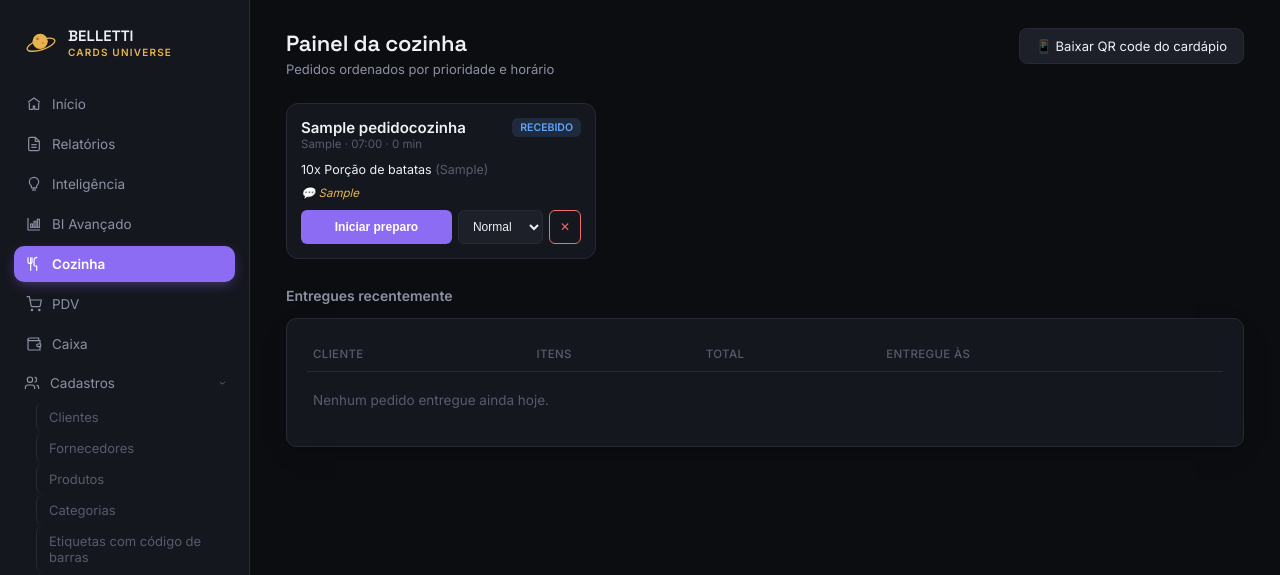
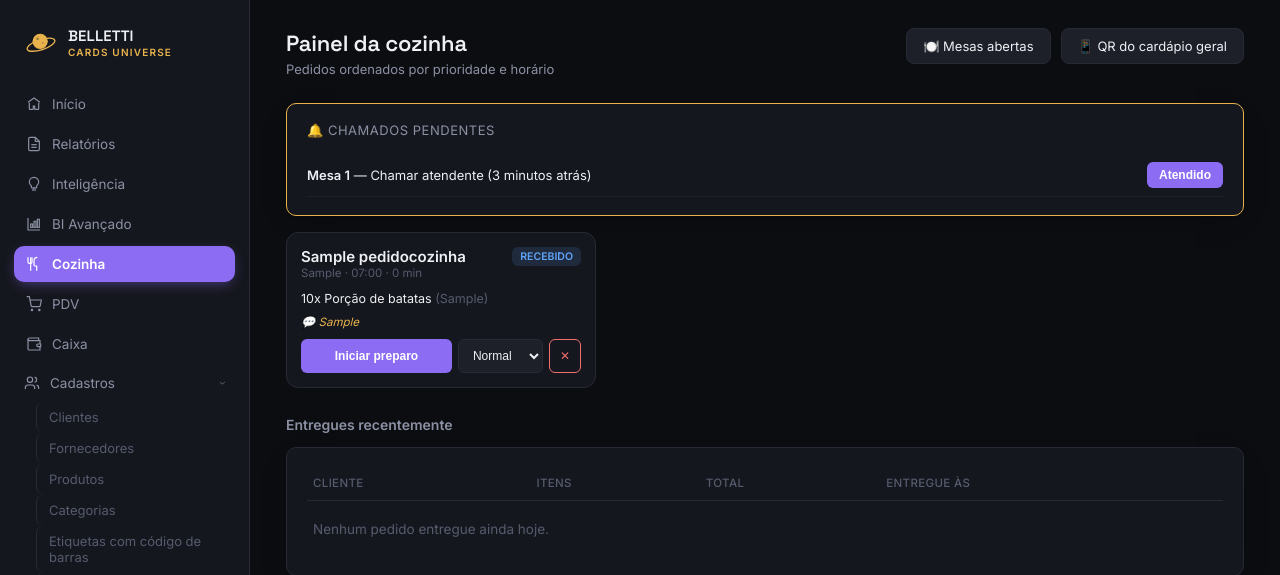
Before and after one commit to CaioBelletti/SAS-Belletti, a Django app: page /cozinha/painel/ in a window 1280 px wide. Shown: the top 575 px of the page. Run offline with Django 5.2, Linux system fonts and the light colour scheme; a user stored in the database is signed in; data comes from the database, SQL or seed files in the repository; both versions use the stored data as it was after the commit; tables that the repository leaves empty hold one stand-in row (values such as "Sample post").

Commit message:
Implementa cardápio digital por QR Code

```diff
--- a/core/urls.py
+++ b/core/urls.py
@@ -32,6 +32,9 @@ urlpatterns = [
     path('cardapio/', cozinha_views.cardapio_publico, name='cardapio_publico'),
     path('cardapio/pedido/', cozinha_views.fazer_pedido, name='fazer_pedido'),
     path('cardapio/acompanhar/<str:codigo>/', cozinha_views.acompanhar_pedido, name='acompanhar_pedido'),
+    path('cardapio/m/<uuid:token>/', cozinha_views.confirmar_mesa, name='confirmar_mesa'),
+    path('cardapio/m/<uuid:token>/cardapio/', cozinha_views.cardapio_mesa, name='cardapio_mesa'),
+    path('cardapio/m/<uuid:token>/chamar/', cozinha_views.chamar_atendente, name='chamar_atendente'),
     path('sw.js', sw_view, name='sw'),
     # Ao acessar a raiz do site, manda direto pro dashboard.
     path('', RedirectView.as_view(url='relatorios/', permanent=False)),
--- a/cozinha/urls.py
+++ b/cozinha/urls.py
@@ -9,5 +9,9 @@ urlpatterns = [
     path("painel/<int:pedido_id>/avancar/", views.avancar_pedido, name="avancar"),
     path("painel/<int:pedido_id>/prioridade/", views.mudar_prioridade, name="prioridade"),
     path("painel/<int:pedido_id>/cancelar/", views.cancelar_pedido, name="cancelar"),
+    path("painel/chamado/<int:chamado_id>/atender/", views.atender_chamado, name="atender_chamado"),
+    path("mesas-abertas/", views.mesas_abertas, name="mesas_abertas"),
     path("qrcode/", views.qrcode_cardapio, name="qrcode"),
+    path("qrcode/mesa/<int:mesa_id>/", views.qrcode_mesa, name="qrcode_mesa"),
+    path("qrcode/todas-mesas/", views.qrcodes_todas_mesas_pdf, name="qrcodes_todas_mesas"),
 ]
--- a/cozinha/views.py
+++ b/cozinha/views.py
@@ -1,22 +1,54 @@
 import json
 from decimal import Decimal
 
+from django.contrib import messages
 from django.contrib.auth.decorators import login_required
-from django.http import JsonResponse
-from django.shortcuts import get_object_or_404, render
+from django.core.cache import cache
+from django.http import HttpResponse, JsonResponse
+from django.shortcuts import get_object_or_404, redirect, render
+from django.utils import timezone
 from django.views.decorators.http import require_POST
 
-from .models import CategoriaPrato, ItemPedidoCozinha, PedidoCozinha, Prato
+from .models import (
+    CategoriaPrato, ChamadoAtendente, Comanda, ItemPedidoCozinha, Mesa, PedidoCozinha, Prato,
+)
+
+
+def _get_ip(request):
+    forwarded = request.META.get("HTTP_X_FORWARDED_FOR")
+    if forwarded:
+        return forwarded.split(",")[0].strip()
+    return request.META.get("REMOTE_ADDR", "")
+
+
+def _contexto_cardapio(mesa=None):
+    categorias = CategoriaPrato.objects.prefetch_related("pratos").all()
+    pratos_sem_categoria = Prato.objects.filter(categoria__isnull=True, disponivel=True)
+    return {"categorias": categorias, "pratos_sem_categoria": pratos_sem_categoria, "mesa": mesa}
 
 
 def cardapio_publico(request):
-    """Tela sem login, pensada pra ser acessada via QR code na mesa/balcão."""
-    categorias = CategoriaPrato.objects.prefetch_related("pratos").all()
-    pratos_sem_categoria = Prato.objects.filter(categoria__isnull=True, disponivel=True)
-    return render(request, "cozinha/cardapio.html", {
-        "categorias": categorias,
-        "pratos_sem_categoria": pratos_sem_categoria,
-    })
+    """Tela sem login pro cardápio genérico (balcão/retirada) — sem mesa vinculada."""
+    return render(request, "cozinha/cardapio.html", _contexto_cardapio())
+
+
+def confirmar_mesa(request, token):
+    """
+    Primeira tela ao ler o QR code de uma mesa: 'Você está na Mesa
+    07?' — evita pedido feito por engano com QR antigo/foto salva.
+    """
+    mesa = get_object_or_404(Mesa, token_publico=token)
+    if not mesa.ativa:
+        return render(request, "cozinha/mesa_inativa.html", {"mesa": mesa})
+    return render(request, "cozinha/confirmar_mesa.html", {"mesa": mesa})
+
+
+def cardapio_mesa(request, token):
+    """Cardápio já vinculado a uma mesa específica (depois da confirmação)."""
+    mesa = get_object_or_404(Mesa, token_publico=token)
+    if not mesa.ativa:
+        return render(request, "cozinha/mesa_inativa.html", {"mesa": mesa})
+    return render(request, "cozinha/cardapio.html", _contexto_cardapio(mesa=mesa))
 
 
 @require_POST
@@ -35,10 +67,32 @@ def fazer_pedido(request):
     if not nome:
         return JsonResponse({"ok": False, "erro": "Informe seu nome pra chamarmos quando ficar pronto."}, status=400)
 
+    # Proteção simples contra pedido duplicado (clique duplo/rede lenta):
+    # a mesma mesa (ou o mesmo IP, se for balcão) não pode mandar dois
+    # pedidos em menos de 5 segundos.
+    ip = _get_ip(request)
+    mesa_token = dados.get("mesa_token")
+    chave_throttle = f"cozinha_pedido_throttle:{mesa_token or ip}"
+    if cache.get(chave_throttle):
+        return JsonResponse({"ok": False, "erro": "Pedido já enviado — aguarde um instante antes de mandar outro."}, status=429)
+    cache.set(chave_throttle, True, 5)
+
+    mesa = None
+    comanda = None
+    if mesa_token:
+        mesa = Mesa.objects.filter(token_publico=mesa_token, ativa=True).first()
+        if not mesa:
+            return JsonResponse({"ok": False, "erro": "Essa mesa não está mais disponível."}, status=400)
+        comanda = mesa.comanda_aberta
+        if not comanda:
+            comanda = Comanda.objects.create(mesa=mesa)
+
     pedido = PedidoCozinha.objects.create(
         nome_para_chamar=nome,
-        mesa_ou_local=(dados.get("mesa_ou_local") or "").strip(),
+        mesa_ou_local=(dados.get("mesa_ou_local") or "").strip() or (str(mesa) if mesa else ""),
         observacoes=(dados.get("observacoes") or "").strip(),
+        mesa=mesa, comanda=comanda,
+        ip=ip, dispositivo=request.META.get("HTTP_USER_AGENT", "")[:255],
     )
 
     for item in itens:
@@ -57,6 +111,16 @@ def fazer_pedido(request):
         return JsonResponse({"ok": False, "erro": "Nenhum item válido no pedido."}, status=400)
 
     return JsonResponse({"ok": True, "pedido_id": pedido.id, "codigo": pedido.codigo_acompanhamento})
+
+
+@require_POST
+def chamar_atendente(request, token):
+    mesa = get_object_or_404(Mesa, token_publico=token)
+    tipo = request.POST.get("tipo", "atendente")
+    if tipo not in dict(ChamadoAtendente.TIPO_CHOICES):
+        tipo = "atendente"
+    ChamadoAtendente.objects.create(mesa=mesa, tipo=tipo)
+    return JsonResponse({"ok": True})
 
 
 def acompanhar_pedido(request, codigo):
@@ -78,9 +142,11 @@ def painel_cozinha(request):
         .prefetch_related("itens__prato")
         .order_by("-entregue_em")[:15]
     )
+    chamados_pendentes = ChamadoAtendente.objects.filter(atendido=False).select_related("mesa")
     return render(request, "cozinha/painel.html", {
         "pedidos_ativos": pedidos_ativos,
         "entregues_hoje": entregues_hoje,
+        "chamados_pendentes": chamados_pendentes,
     })
 
 
@@ -114,14 +180,105 @@ def cancelar_pedido(request, pedido_id):
 
 
 @login_required
+@require_POST
+def atender_chamado(request, chamado_id):
+    chamado = get_object_or_404(ChamadoAtendente, pk=chamado_id)
+    chamado.atendido = True
+    chamado.atendido_em = timezone.now()
+    chamado.save(update_fields=["atendido", "atendido_em"])
+    return JsonResponse({"ok": True})
+
+
+@login_required
+def mesas_abertas(request):
+    """Tela pro PDV/equipe fechar a conta de uma mesa — vira uma Venda de verdade."""
+    from .services import fechar_comanda
+
+    if request.method == "POST":
+        comanda = get_object_or_404(Comanda, pk=request.POST.get("comanda_id"))
+        forma_pagamento = request.POST.get("forma_pagamento", "dinheiro")
+        try:
+            venda = fechar_comanda(comanda, forma_pagamento, request.user)
+            messages.success(request, f"Comanda fechada — Venda #{venda.pk} gerada, R$ {venda.total:.2f}.")
+        except ValueError as exc:
+            messages.error(request, str(exc))
+        return redirect("cozinha:mesas_abertas")
+
+    comandas_abertas = Comanda.objects.filter(status="aberta").select_related("mesa").prefetch_related("pedidos__itens__prato")
+    return render(request, "cozinha/mesas_abertas.html", {"comandas_abertas": comandas_abertas})
+
+
+@login_required
 def qrcode_cardapio(request):
     import io
 
     import qrcode
-    from django.http import HttpResponse
 
     url_cardapio = request.build_absolute_uri("/cardapio/")
     img = qrcode.make(url_cardapio)
     buffer = io.BytesIO()
     img.save(buffer, format="PNG")
     return HttpResponse(buffer.getvalue(), content_type="image/png")
+
+
+@login_required
+def qrcode_mesa(request, mesa_id):
+    import io
+
+    import qrcode
+
+    mesa = get_object_or_404(Mesa, pk=mesa_id)
+    url_mesa = request.build_absolute_uri(f"/cardapio/m/{mesa.token_publico}/")
+    img = qrcode.make(url_mesa)
+    buffer = io.BytesIO()
+    img.save(buffer, format="PNG")
+    return HttpResponse(buffer.getvalue(), content_type="image/png")
+
+
+@login_required
+def qrcodes_todas_mesas_pdf(request):
+    """Gera um PDF pronto pra imprimir, com uma placa de QR code por mesa ativa."""
+    import io
+
+    import qrcode
+    from reportlab.lib.pagesizes import A4
+    from reportlab.lib.units import cm
+    from reportlab.platypus import Image as RLImage
+    from reportlab.platypus import PageBreak, Paragraph, SimpleDocTemplate, Spacer
+    from reportlab.lib.styles import getSampleStyleSheet
+    from reportlab.lib.enums import TA_CENTER
+
+    mesas = Mesa.objects.filter(ativa=True)
+    buffer = io.BytesIO()
+    doc = SimpleDocTemplate(buffer, pagesize=A4)
+    estilos = getSampleStyleSheet()
+    estilo_titulo = estilos["Title"]
+    estilo_titulo.alignment = TA_CENTER
+    estilo_sub = estilos["Normal"]
+    estilo_sub.alignment = TA_CENTER
+
+    elementos = []
+    for mesa in mesas:
+        url_mesa = request.build_absolute_uri(f"/cardapio/m/{mesa.token_publico}/")
+        qr_img = qrcode.make(url_mesa)
+        qr_buffer = io.BytesIO()
+        qr_img.save(qr_buffer, format="PNG")
+        qr_buffer.seek(0)
+
+        elementos.append(Spacer(1, 3 * cm))
+        elementos.append(Paragraph("BELLETTI CARDS UNIVERSE", estilo_titulo))
+        elementos.append(Paragraph(str(mesa), estilo_titulo))
+        elementos.append(Spacer(1, 0.5 * cm))
+        elementos.append(RLImage(qr_buffer, width=8 * cm, height=8 * cm))
+        elementos.append(Spacer(1, 0.5 * cm))
+        elementos.append(Paragraph("Aponte a câmera do celular e faça seu pedido", estilo_sub))
+        elementos.append(PageBreak())
+
+    if not elementos:
+        elementos = [Paragraph("Nenhuma mesa ativa cadastrada ainda.", estilo_sub)]
+
+    doc.build(elementos)
+    buffer.seek(0)
+    response = HttpResponse(buffer.getvalue(), content_type="application/pdf")
+    response["Content-Disposition"] = 'attachment; filename="qrcodes_mesas.pdf"'
+    return response
--- a/templates/cozinha/painel.html
+++ b/templates/cozinha/painel.html
@@ -27,8 +27,23 @@
 {% csrf_token %}
 <div class="topbar">
     <div><h1>Painel da cozinha</h1><div class="subtitle">Pedidos ordenados por prioridade e horário</div></div>
-    <a href="{% url 'cozinha:qrcode' %}" target="_blank" class="btn-export" style="text-decoration:none; padding:9px 16px; border-radius:8px; background:var(--bg-2); border:1px solid var(--border); color:var(--text-primary); font-size:13px;">📱 Baixar QR code do cardápio</a>
+    <div style="display:flex; gap:10px;">
+        <a href="{% url 'cozinha:mesas_abertas' %}" style="text-decoration:none; padding:9px 16px; border-radius:8px; background:var(--bg-2); border:1px solid var(--border); color:var(--text-primary); font-size:13px;">🍽️ Mesas abertas</a>
+        <a href="{% url 'cozinha:qrcode' %}" target="_blank" class="btn-export" style="text-decoration:none; padding:9px 16px; border-radius:8px; background:var(--bg-2); border:1px solid var(--border); color:var(--text-primary); font-size:13px;">📱 QR do cardápio geral</a>
+    </div>
 </div>
+
+{% if chamados_pendentes %}
+<div class="card" style="margin-bottom: 16px; border-color: var(--gold);">
+    <div class="card-title">🔔 Chamados pendentes</div>
+    {% for chamado in chamados_pendentes %}
+    <div style="display:flex; justify-content:space-between; align-items:center; padding:8px 0; border-bottom:1px solid var(--border-soft); font-size:13px;">
+        <span><strong>{{ chamado.mesa }}</strong> — {{ chamado.get_tipo_display }} ({{ chamado.criado_em|timesince }} atrás)</span>
+        <button class="btn-avancar" style="flex:none; padding:6px 12px;" onclick="atenderChamado({{ chamado.id }})">Atendido</button>
+    </div>
+    {% endfor %}
+</div>
+{% endif %}
 
 <div class="colunas-pedidos">
     {% for pedido in pedidos_ativos %}
@@ -106,6 +121,11 @@ async function cancelarPedido(id) {
     window.location.reload();
 }
 
+async function atenderChamado(id) {
+    await fetch(`/cozinha/painel/chamado/${id}/atender/`, { method: 'POST', headers: { 'X-CSRFToken': csrftoken } });
+    window.location.reload();
+}
+
 setTimeout(() => window.location.reload(), 20000);
 </script>
 {% endblock %}
```
Also changed, not shown: core/settings.py (+13 -0 lines), cozinha/admin.py (+37 -2 lines), cozinha/models.py (+104 -0 lines), cozinha/services.py (added, +69 -0 lines), templates/cozinha/cardapio.html (+20 -1 lines), templates/cozinha/confirmar_mesa.html (added, +32 -0 lines), templates/cozinha/mesa_inativa.html (added, +18 -0 lines), templates/cozinha/mesas_abertas.html (added, +51 -0 lines), README.md, cozinha/migrations/0002_mesa_pedidocozinha_dispositivo_pedidocozinha_ip_and_more.py (added), db.sqlite3, 1 other file.
